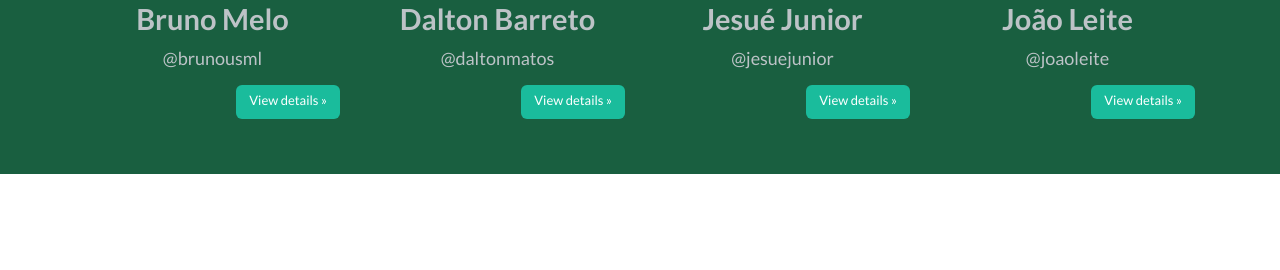
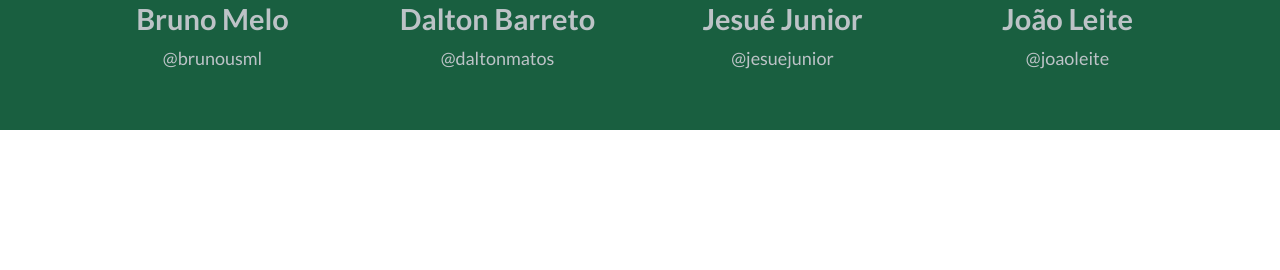
Before and after one commit to sixcodes/api_hackday_21212, a Django app: page /bolao/ in a window 1280 px wide. Shown: the part 530-800 px from the top of the page. Run offline with Django 3.2, Linux system fonts and the light colour scheme; the visitor is signed in with stand-in values (Sample User, id 1); parts of the project's set-up code (start-up, migrations or seed data) failed here and were passed over; some libraries are stand-ins or nearby versions.

```diff
--- a/apihackday/templates/base.html
+++ b/apihackday/templates/base.html
@@ -64,7 +64,6 @@
                      data-src="holder.js/100x100" alt="100x100">
                 <h4>Bruno Melo</h4>
                 <p>@brunousml</p>
-                <p class="text-right"><a class="btn btn-sm btn-primary" href="#">View details &raquo;</a></p>
             </div>
             <div class="col-lg-3">
                 <img class="img-circle img-thumb"
@@ -72,7 +71,6 @@
                      data-src="holder.js/100x100" alt="100x100">
                 <h4>Dalton Barreto</h4>
                 <p>@daltonmatos</p>
-                <p class="text-right"><a class="btn btn-sm btn-primary" href="#">View details &raquo;</a></p>
             </div>
             <div class="col-lg-3">
                 <img class="img-circle img-thumb"
@@ -80,7 +78,6 @@
                      data-src="holder.js/100x100" alt="100x100">
                 <h4>Jesué Junior</h4>
                 <p>@jesuejunior</p>
-                <p class="text-right"><a class="btn btn-sm btn-primary" href="#">View details &raquo;</a></p>
             </div>
             <div class="col-lg-3">
                 <img class="img-circle img-thumb"
@@ -88,7 +85,6 @@
                      data-src="holder.js/100x100" alt="100x100">
                 <h4>João Leite</h4>
                 <p>@joaoleite</p>
-                <p class="text-right"><a class="btn btn-sm btn-primary" href="#">View details &raquo;</a></p>
             </div>
         </div>
     </div>
```
